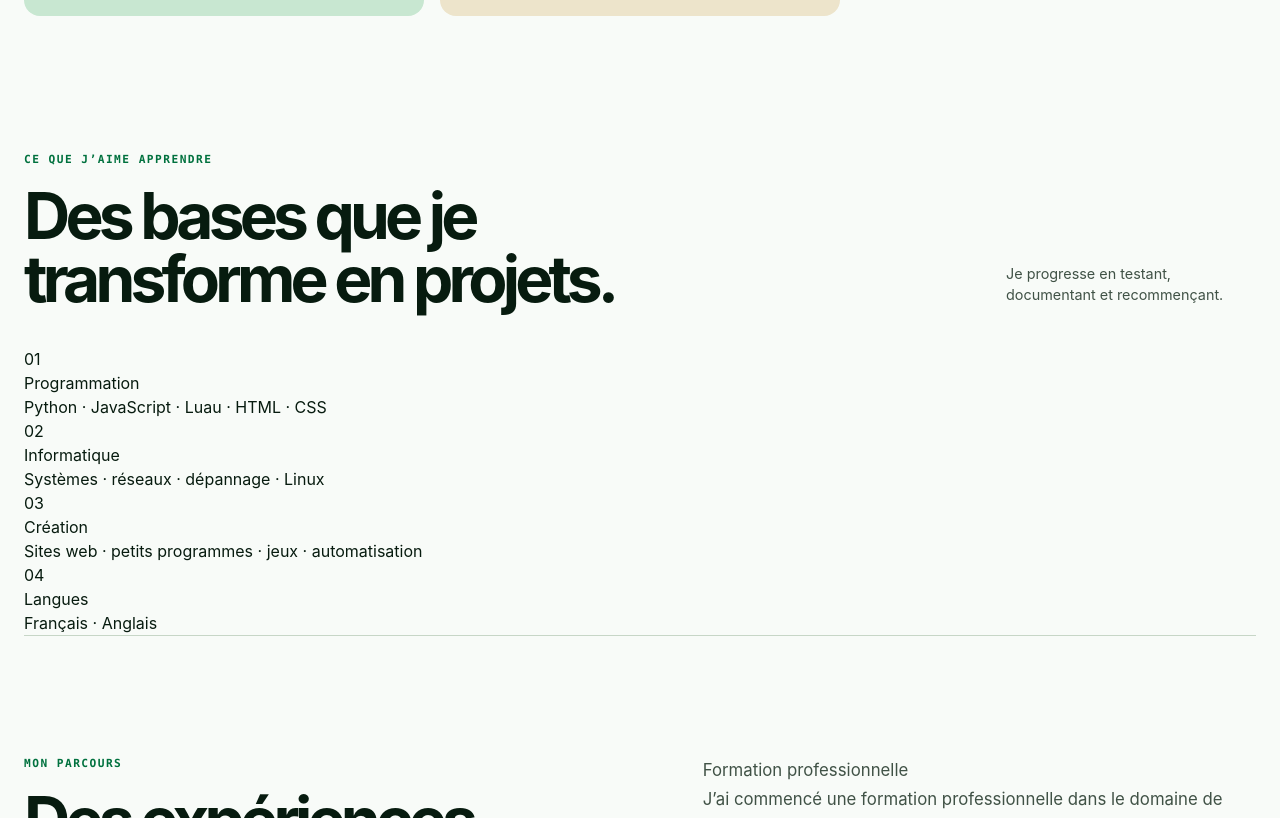
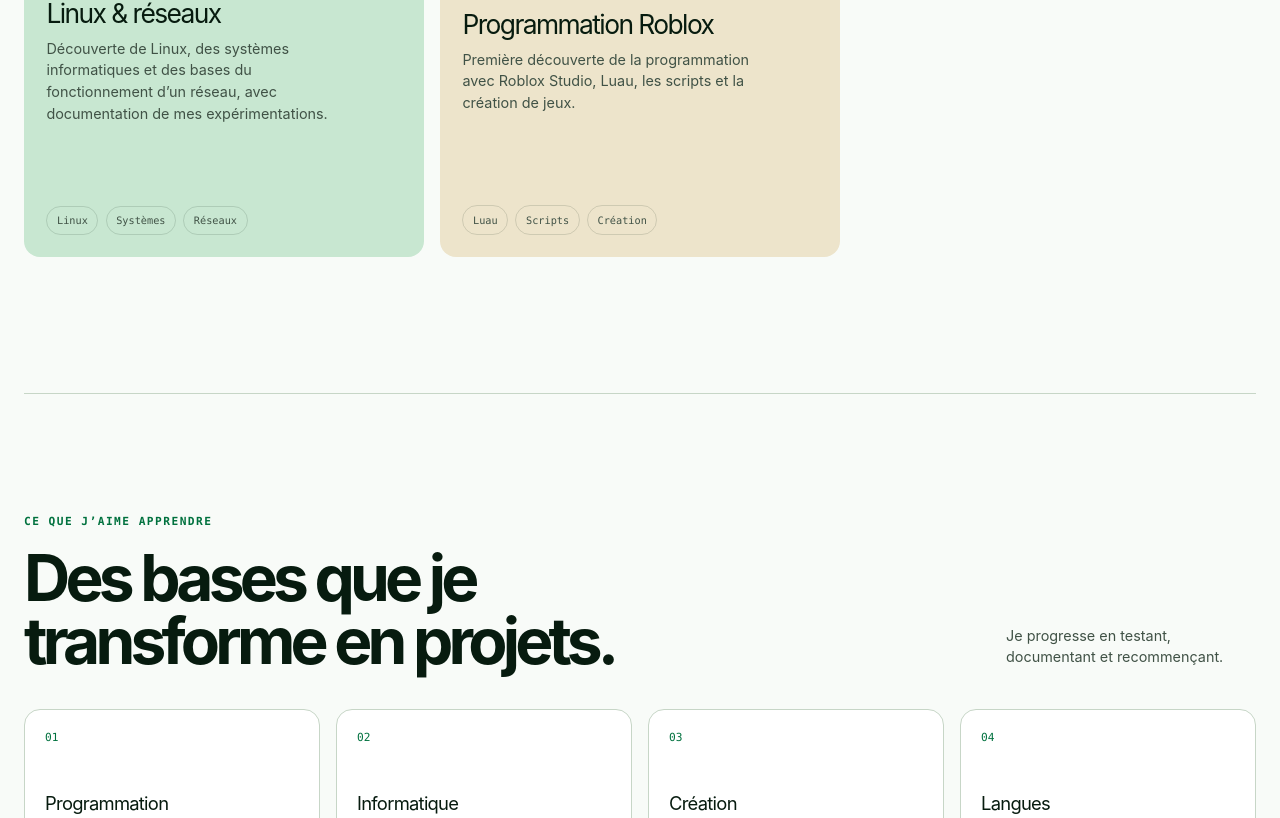
Before and after one commit to Romeostart/Projet-web-1, a Next.js app: page / in a window 1280 px wide. Shown: the part 2422-3240 px from the top of the page. Built offline with nearby package versions, Linux system fonts and the light colour scheme.

Commit message:
Remplace les texte avec sa :# Roméo Paris  ## Futur apprenti informatici

```diff
--- a/src/app/globals.css
+++ b/src/app/globals.css
@@ -145,3 +145,28 @@ h2 { max-width: 620px; margin-bottom: 0; color: var(--foreground); font-size: cl
 @media (max-width: 800px) { .endorsement-grid { grid-template-columns: 1fr; } .endorsements-section { padding-block: 5rem; } }
 .game-board { display: block; }
 .game-cells { display: grid; grid-template-columns: repeat(16, minmax(0, 1fr)); aspect-ratio: 1; height: 100%; }
+.focus-section { padding-block: 7.5rem; border-top: 1px solid var(--border); }
+.learning-section { padding-block: 7.5rem; border-top: 1px solid var(--border); }
+.learning-grid { display: grid; grid-template-columns: repeat(4, minmax(0, 1fr)); gap: 1rem; }
+.learning-card { min-width: 0; min-height: 190px; padding: 1.25rem; border: 1px solid var(--border); border-radius: 1rem; background: var(--card); }
+.learning-number { margin: 0 0 2.7rem; color: var(--primary); font-family: var(--font-mono); font-size: 0.7rem; }
+.learning-card h3 { margin-bottom: 0.5rem; font-size: 1.15rem; letter-spacing: -0.04em; }
+.learning-card > p:last-child { margin: 0; color: var(--muted-foreground); font-size: 0.82rem; line-height: 1.5; }
+.about-profile { border-top: 0; padding-top: 0; }
+.github-section, .cv-section { padding-block: 0 7.5rem; }
+.github-card, .cv-card { display: flex; align-items: end; justify-content: space-between; gap: 2rem; padding: 2rem; border-radius: 1rem; background: var(--foreground); color: var(--primary-foreground); }
+.github-card h2, .cv-card h2 { color: var(--primary-foreground); font-size: clamp(2rem, 4vw, 3.8rem); }
+.github-card .eyebrow, .cv-card .eyebrow { color: var(--accent); }
+.github-card > div:first-child { max-width: 620px; }
+.github-card > div:first-child > p:last-child { max-width: 520px; margin: 1rem 0 0; color: oklch(0.8 0.025 145); }
+.github-action { display: flex; min-width: 170px; align-items: start; flex-direction: column; gap: 0.7rem; }
+.github-action small { color: oklch(0.7 0.025 145); font-family: var(--font-mono); font-size: 0.62rem; }
+.github-action .text-link { color: var(--primary-foreground); }
+.text-link-disabled { cursor: default; opacity: 0.78; }
+.text-link-disabled:hover { color: inherit; }
+.cv-card { align-items: center; background: var(--accent); color: var(--foreground); }
+.cv-card h2 { color: var(--foreground); }
+.cv-card .eyebrow { color: var(--primary); }
+.cv-card .primary-link { background: var(--foreground); color: var(--primary-foreground); }
+@media (max-width: 800px) { .focus-section, .learning-section { padding-block: 5rem; }.learning-grid { grid-template-columns: repeat(2, minmax(0, 1fr)); }.github-section, .cv-section { padding-bottom: 5rem; }.github-card, .cv-card { align-items: start; flex-direction: column; } }
+@media (max-width: 480px) { .learning-grid { grid-template-columns: 1fr; }.learning-card { min-height: 150px; }.learning-number { margin-bottom: 2rem; }.github-card, .cv-card { padding: 1.25rem; } }
```
Also changed, not shown: 2 other files (tests, documents, lock files or other folders).
